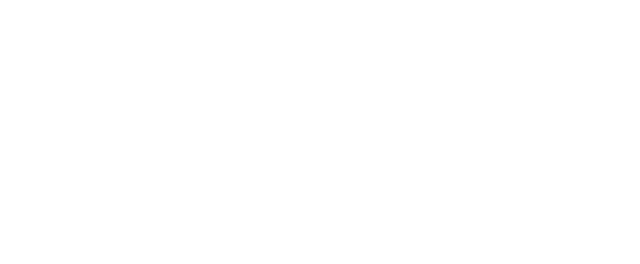
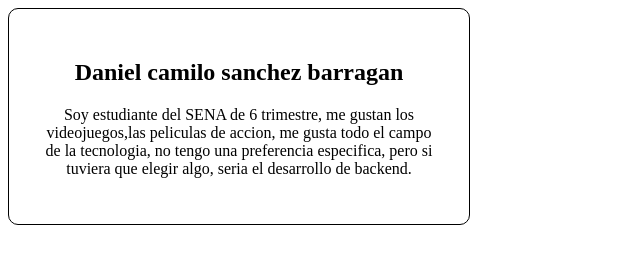
Before and after one commit to Dantytan/practica, a plain HTML site: page index.html in a window 1280 px wide. Shown: the whole page, without its empty margins (0-640 px from the left). Drawn offline with Linux system fonts and the light colour scheme.

Commit message:
agregando mi tarjeta

```diff
--- a/index.html
+++ b/index.html
@@ -1,13 +1,28 @@
 <!DOCTYPE html>
 <html lang="en">
+
 <head>
     <meta charset="UTF-8">
     <meta name="viewport" content="width=device-width, initial-scale=1.0">
     <title>POD</title>
+    <link rel="stylesheet" href="styles.css">
 </head>
+
 <body>
 
-    <div></div>
+    <div class="tarjet">
+        <div class="title">
+            <h2>Daniel camilo sanchez barragan</h2>
+        </div>
+        <div class="text-body">
+            <p>
+                Soy estudiante del SENA de 6 trimestre, me gustan los videojuegos,las peliculas de accion,
+                me gusta todo el campo de la tecnologia, no tengo una preferencia especifica, pero si tuviera
+                que elegir algo, seria el desarrollo de backend.
+
+            </p>
+        </div>
+    </div>
 
 
     <div></div>
@@ -56,4 +71,5 @@
 
 
 </body>
+
 </html>
--- /dev/null
+++ b/styles.css
@@ -0,0 +1,9 @@
+
+.tarjet{
+   text-align: center;
+   width: 50vh;
+   height: auto;
+   border-radius: 10px;
+   border: 1px solid black;
+   padding: 30px;
+}
```
